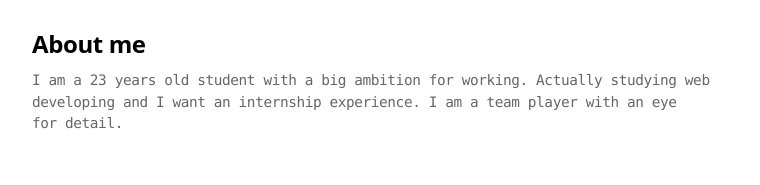
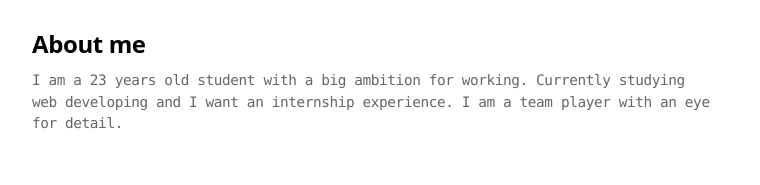
Before and after one commit to rdalmau23/curriculum, a plain HTML site: page index.html in a window 1280 px wide. Shown: the part 268-453 px from the top of the page, without its empty margins (258-1018 px from the left). Drawn offline with Linux system fonts and the light colour scheme.

Commit message:
Actualizar index.html

```diff
--- a/index.html
+++ b/index.html
@@ -70,7 +70,7 @@
         </section>
         <section data-astro-cid-sh445jdo>
             <h2 data-astro-cid-sh445jdo>About me</h2>
-            <p> I am a 23 years old student with a big ambition for working. Actually studying web developing and I want
+            <p> I am a 23 years old student with a big ambition for working. Currently studying web developing and I want
                 an internship experience. I am a team player with an eye for detail. </p>
         </section>
         <section data-astro-cid-sh445jdo>
```
